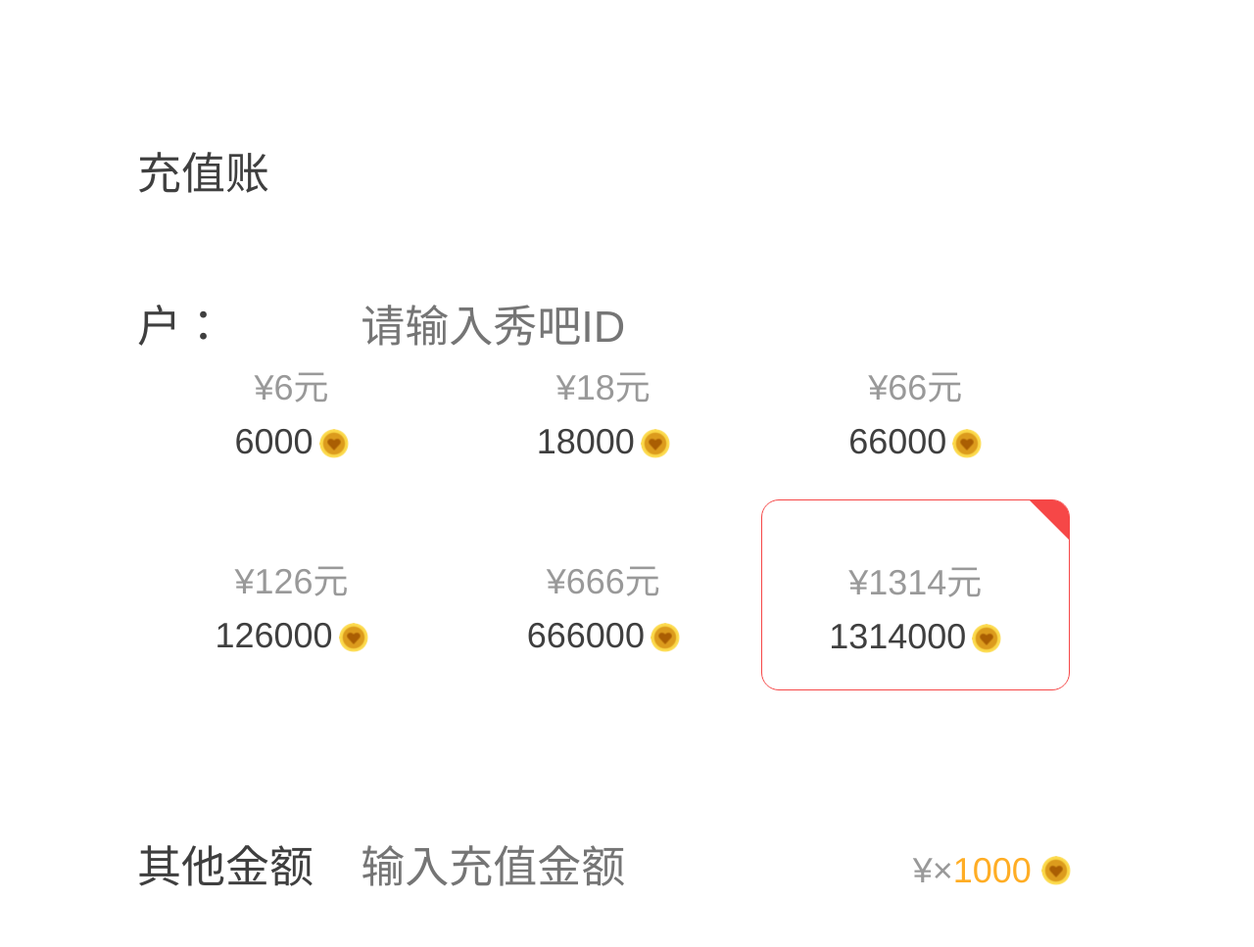
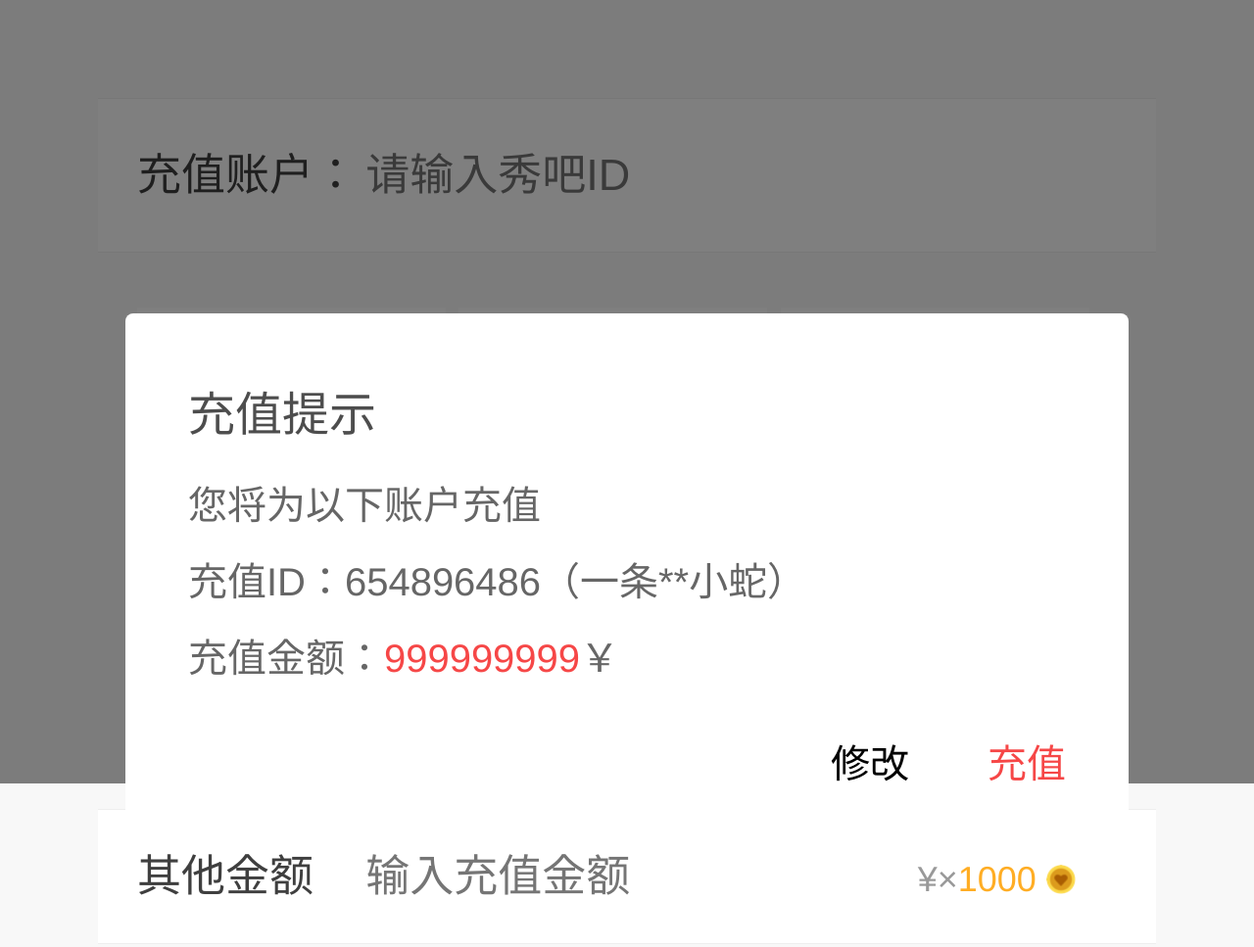
Before and after one commit to winner-shiyi/work-xiuba, a website: page xiu8/html/qiandao.html in a window 1280 px wide. Shown: the top 967 px of the page at 98% size. Drawn offline with Linux system fonts and the light colour scheme; files whose address does not match are found by name.

Commit message:
更新 日常工作

```diff
--- a/xiu8/html/qiandao.html
+++ b/xiu8/html/qiandao.html
@@ -2,7 +2,7 @@
 <html lang="en">
 <head>
 	<meta charset="UTF-8">
-	<title>微信签到</title>
+	<title>微信充值</title>
 	<meta name="renderer" content="webkit">
 	<meta http-equiv="Cache-Control" content="no-transform">
 	<meta name="hotcss" content="max-width=1080">
@@ -15,7 +15,7 @@
 	<div class="wrap">
 		<div class="recharge">
 			<span class="txt">充值账户：</span>
-			<input type="text" class="input" maxlength="6" placeholder="请输入秀吧ID">
+			<input type="number" class="input" maxlength="6" placeholder="请输入秀吧ID">
 		</div>
 		<div class="re-list">
 			<ul>
@@ -47,10 +47,28 @@
 		</div>
 		<div class="other">
 			<span class="txt">其他金额</span>
-			<input type="text" class="input" maxlength="" placeholder="输入充值金额">
+			<input type="number" class="input" maxlength="" placeholder="输入充值金额">
 			<span class="multiple">¥×<i>1000</i><em class="icon"></em></span>
 		</div>
 		<a href="javascript:void(0);" class="btn">微信支付</a>
+	</div>
+	<!-- 以下是弹窗 -->
+	<div class="xiu-mask"></div>
+	<div class="xiu-alert" style="display: none">
+		<h3 class="alert-title">充值提示</h3>
+		<p class="alert-txt">您要充值的秀吧ID不存在，请重新输入</p>
+		<div class="btn-assembly"><button>关闭</button></div>
+	</div>
+	<div class="xiu-alert" style="display: none">
+		<h3 class="alert-title">充值成功</h3>
+		<p class="alert-txt">3秒后自动关闭</p>
+	</div>
+	<div class="xiu-alert">
+		<h3 class="alert-title">充值提示</h3>
+		<p class="alert-txt">您将为以下账户充值</p>
+		<p class="alert-txt">充值ID：654896486（一条**小蛇）</p>
+		<p class="alert-txt">充值金额：<span class="col-f64">999999999</span>￥</p>
+		<div class="btn-assembly"><button class="mr80">修改</button><button class="col-f64">充值</button></div>
 	</div>
 	<script>
 		/*var aa=function(){
--- a/xiu8/src/sign.scss
+++ b/xiu8/src/sign.scss
@@ -7,6 +7,9 @@ $designWidth:1080;
 
 /*新版图片路径*/
 $pathMImg:'../image';
+body{
+	background:#f8f8f8;
+}
 
 body,.wrap{
 	width:px2rem(1080);
@@ -14,14 +17,18 @@ body,.wrap{
 }
 .wrap{
 	.recharge{
-		padding-top:px2rem(100);
+		width:100%;
+		margin-top:px2rem(100);
+		margin-bottom:px2rem(56);
 		height: px2rem(156);
 		line-height:px2rem(156);
-		margin-bottom:px2rem(56);
+		background:#fff;
+		border-top:px2rem(1) solid #eee;
+		border-bottom:px2rem(1) solid #eee;
 	}
 	.txt{
 		display:inline-block;
-		width:px2rem(225);
+		width:px2rem(230);
 		margin-left:px2rem(40);
 		font-size:px2rem(45);
 		color: #3F3F3F;
@@ -39,7 +46,7 @@ body,.wrap{
 		width:px2rem(30);
 		height:px2rem(30);
 		margin-left:px2rem(6);
-		background:url($pathMImg +"/sign/unit.png") no-repeat center top;
+		background:url($pathMImg +"/third/unit.png") no-repeat center top;
 		background-size:contain;
 	}
 	.re-list{
@@ -49,15 +56,19 @@ body,.wrap{
 		li{
 			display:inline-block;
 			position:relative;
-			width:px2rem(315);
-			height:px2rem(195);
+			width:px2rem(313);
+			height:px2rem(193);
 			text-align:center;
 			overflow:hidden;
+			margin-bottom:px2rem(28);
+			margin-right:px2rem(10);
+			background:#fff;
+			border:px2rem(1) solid #fff;
 		}
 		.select{
-			width:px2rem(313);
-			height:px2rem(193);
-			border:px2rem(1) solid #F64747;
+			/* width:px2rem(313);
+			height:px2rem(193); */
+			border-color:#F64747;
 			border-radius:px2rem(18);
 		}
 		.select::after{
@@ -82,10 +93,13 @@ body,.wrap{
 		}
 	}
 	.other{
-		padding-top:px2rem(100);
+		margin-top:px2rem(60);
 		height: px2rem(136);
 		line-height:px2rem(136);
 		margin-bottom:px2rem(75);
+		background:#fff;
+		border-top:px2rem(1) solid #eee;
+		border-bottom:px2rem(1) solid #eee;
 		.multiple{
 			font-size:px2rem(36);
 			color:#999;
@@ -99,8 +113,11 @@ body,.wrap{
 			width:px2rem(30);
 			height:px2rem(30);
 			margin:px2rem(-5) 0 0 px2rem(10);
-			background:url($pathMImg +"/sign/unit.png") no-repeat right center;
+			background:url($pathMImg +"/third/unit.png") no-repeat right center;
 			background-size:contain;
+		}
+		.input{
+			line-height:px2rem(136);
 		}
 	}
 	.btn{
@@ -116,3 +133,50 @@ body,.wrap{
 		text-align:center;
 	}
 }
+.xiu-mask{
+  width: 100%;
+  height: 100%;
+  background: #000;
+  opacity: .5;
+  position: fixed;
+  z-index: 91;
+  top: 0;
+  left: 0;
+}
+.xiu-alert{
+  padding: 5%;
+  background: #fff;
+  width:70%;
+  position: absolute;
+  left: 50%;
+  margin-left: -40%;
+  top:40%;
+  z-index: 92;
+  border-radius: px2rem(8);
+  .alert-title{
+	font-size: px2rem(48);
+	margin-bottom: px2rem(30);
+	color: #4D4D4D;
+  }
+  .alert-txt{
+	font-size:px2rem(40);
+	color: #666666;
+	margin-bottom: px2rem(20)
+  }
+  .btn-assembly{
+	margin-top: px2rem(30);
+	float: right;
+	font-size: px2rem(40);
+	button{
+	  text-align: right;
+	  border: none;
+	  background: none;
+	}
+  }
+  .mr80{
+    margin-right: px2rem(80);
+  }
+  .col-f64{
+    color: #F64747;
+  }
+}
```
Also changed, not shown: xiu8/dist/sign.css.
